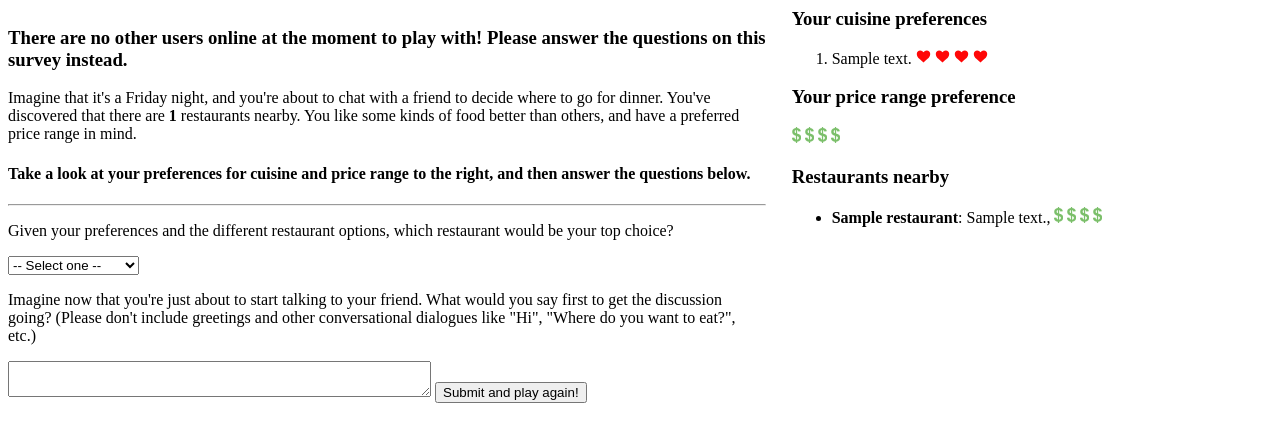
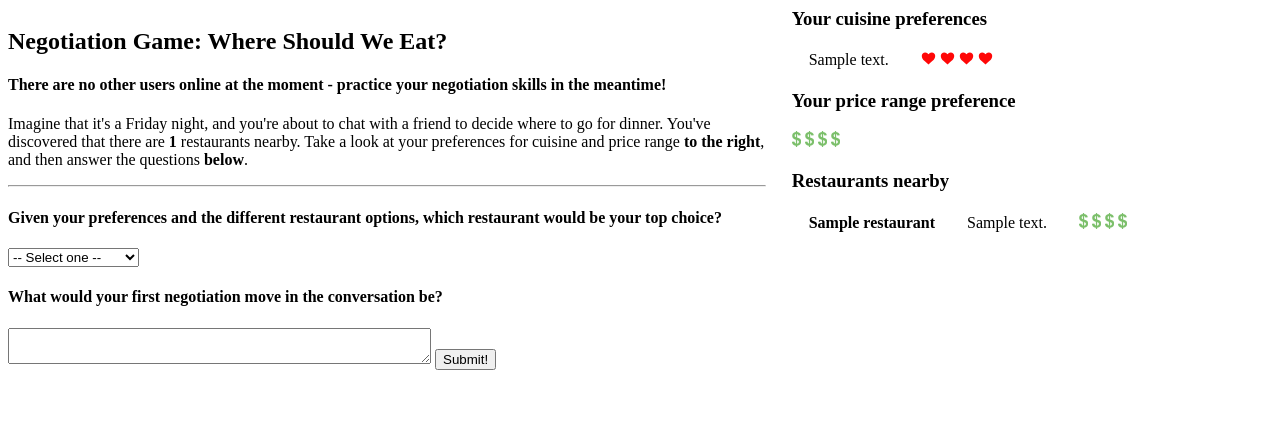
Before and after one commit to mkayser/deepdialog, a Flask app: template chat/app/templates/single_task.html in a window 1280 px wide. Shown: the top 442 px of the page. Run offline with Flask 2, Linux system fonts and the light colour scheme; the template is opened without the code that fills it: most values are stand-ins (such as "Sample title", 1, 10 or a date in 2020); parts of the project's set-up code (start-up, migrations or seed data) failed here and were passed over; some libraries are stand-ins or nearby versions.

Commit message:
modified templates, disabled single task timeouts

```diff
--- a/chat/app/main/routes.py
+++ b/chat/app/main/routes.py
@@ -44,7 +44,8 @@ def main():
         return render_template('single_task.html',
                                scenario=single_task_info.scenario,
                                agent=single_task_info.agent_info,
-                               config=presentation_config)
+                               config=presentation_config,
+                               num_seconds=single_task_info.num_seconds)
     elif status == Status.Finished:
         finished_info = backend.get_finished_info(userid())
         return render_template('finished.html',
--- a/chat/app/templates/single_task.html
+++ b/chat/app/templates/single_task.html
@@ -23,6 +23,10 @@
 	  .points {
 	  color: #009933;
 	  }
+	  td {
+	  padding: 0 15px 0 15px;
+	  }
+
 	  </style>
         <script type="text/javascript" src="//code.jquery.com/jquery-1.4.2.min.js"></script>
         <script type="text/javascript" src="//cdnjs.cloudflare.com/ajax/libs/socket.io/1.3.6/socket.io.min.js"></script>
@@ -57,6 +61,7 @@
             	    document.getElementById('choiceError').style.display="none";
             	    document.getElementById('textError').style.display="none";
             	    return {'restaurant': selected_restaurant,
+            	    		'restaurant_index': selected_idx,
             	            'starter_text': starter_text,
             	            'valid': true};
             	}
@@ -73,19 +78,19 @@
     </head>
     <body>
     <div id="questions">
-        <h3>
-            There are no other users online at the moment to play with! Please answer the questions on this survey instead.
-        </h3>
+        <h2>Negotiation Game: Where Should We Eat?</h2>
+        <h4>
+            There are no other users online at the moment - practice your negotiation skills in the meantime!
+        </h4>
         <p>
             Imagine that it's a Friday night, and you're about to chat with a friend to decide where to go for dinner.
             You've discovered that there are <b>{{scenario["restaurants"]|length}}</b> restaurants nearby.
-            You like some kinds of food better than others, and have a preferred price range in mind.
+            Take a look at your preferences for cuisine and price range <b>to the right</b>, and then answer the questions <b>below</b>.
         </p>
-        <h4>Take a look at your preferences for cuisine and price range <b>to the right</b>, and then answer the questions <b>below</b>.</h4>
         <hr>
-        <p>
+        <h4>
             Given your preferences and the different restaurant options, which restaurant would be your top choice?
-        </p>
+        </h4>
 
         <div id="choiceError" style="display:none"><h3>Please select a valid option below</h3></div>
         <select id="restaurantChoices">
@@ -96,15 +101,13 @@
             {% set ctr = ctr + 1 %}
             {% endfor %}
         </select>
-        <p>
-            Imagine now that you're just about to start talking to your friend.
-            What would you say first to get the discussion going? (Please don't include greetings and other conversational
-            dialogues like "Hi", "Where do you want to eat?", etc.)
-        </p>
+        <h4>
+            What would your first negotiation move in the conversation be?
+        </h4>
         <div id="textError" style="display:none"><h3>Please enter your response in the box.</h3></div>
         <textarea id="starterText" rows="2" cols="50"></textarea>
         <button id="submit_task" onclick="validateAndSubmit();">
-            Submit and play again!
+            Submit!
         </button>
     </div>
 
@@ -112,16 +115,20 @@
 	<div id="preferences">
 
             <h3>Your cuisine preferences</h3>
-            <ol class="cuisine_preferences_list">
+            <table class="cuisine_preferences_list">
 				{% for cuisine in agent["cuisine_func"] %}
-            <li>{{cuisine["cuisine"]}}
+					<tr>
+						<td>{{cuisine["cuisine"]}} </td>
+						<td>
 						{% if config["numerical_preferences"] %}
 						<span class="points"> ({{ cuisine["utility"] }} points) </span>
 						{% else %}
 						{% for i in range(cuisine["utility_rating"]) %} <img src="{{ url_for('static', filename='img/heart.svg') }}" class="heart"/> {% endfor %}
-	      {% endif %} </li>
+						{% endif %}
+						</td>
+				  </tr>
 					{% endfor %}
-	    </ol>
+			</table>
 
             <h3>Your price range preference</h3>
 
@@ -142,10 +149,12 @@
             {% endif %}
 
             <h3>Restaurants nearby</h3>
-	    <ul>
+	    <table>
             {% for restaurant in scenario["restaurants"] %}
-            <li><b>{{ restaurant["name"] }}</b>: {{ restaurant["cuisine"]}},
-
+            <tr>
+				<td><b>{{ restaurant["name"] }}</b></td>
+				<td>{{ restaurant["cuisine"]}}</td>
+				<td>
 				  {% if config["numerical_prices"] %}
 				  ${{ restaurant["price_range"][0] }} - ${{ restaurant["price_range"][1] }}
 					  {% else %}
@@ -153,10 +162,11 @@
 					  <img src="{{ url_for('static', filename='img/dollar.png') }}" class="dollar"/>
 						{% endfor %}
 					{% endif %}
-	    </li>
+				</td>
+	    	</tr>
 
 	    {% endfor %}
-	    </ul>
+	    </table>
         </div>
         </div>
     </body>
--- a/chat/app/templates/waiting.html
+++ b/chat/app/templates/waiting.html
@@ -1,6 +1,6 @@
 <html>
     <head>
-        <title>Negotiation Fun</title>
+        <title>Negotiation Game: Where Should We Eat?</title>
         <script type="text/javascript" src="//code.jquery.com/jquery-1.4.2.min.js"></script>
         <script type="text/javascript" src="//cdnjs.cloudflare.com/ajax/libs/socket.io/1.3.6/socket.io.min.js"></script>
         <script type="text/javascript" charset="utf-8">
--- a/chat/chat.py
+++ b/chat/chat.py
@@ -15,6 +15,7 @@
     c = conn.cursor()
     # number: room number, participants: number of participants (0 - 2)
     c.execute('''CREATE TABLE ActiveUsers (name text unique, status integer, status_timestamp integer, connected_status integer, connected_timestamp integer, message text, room_id integer, partner_id text, scenario_id text, agent_index integer, selected_index integer, single_task_id text, num_single_tasks_completed integer, cumulative_points integer)''')
+    c.execute('''CREATE TABLE SingleTasks (name text unique, scenario_id text, selected_index integer, selected_restaurant text, start_text text)''')
     #c.execute('''CREATE TABLE Chatrooms (room_id integer, scenario_id text)''')
     conn.commit()
     conn.close()
--- a/chat/params.json
+++ b/chat/params.json
@@ -13,7 +13,7 @@
 	},
 
 	"single_task": {
-	    "num_seconds": 60,
+	    "num_seconds": -1,
 	    "max_tasks": 5
 	},
 
```
Also changed, not shown: chat/app/main/backend.py (+20 -6 lines), chat/app/main/events.py (+5 -2 lines), chat/app/templates/chat.html (+14 -2 lines). Lines whose indentation alone changed are shown as unchanged.
